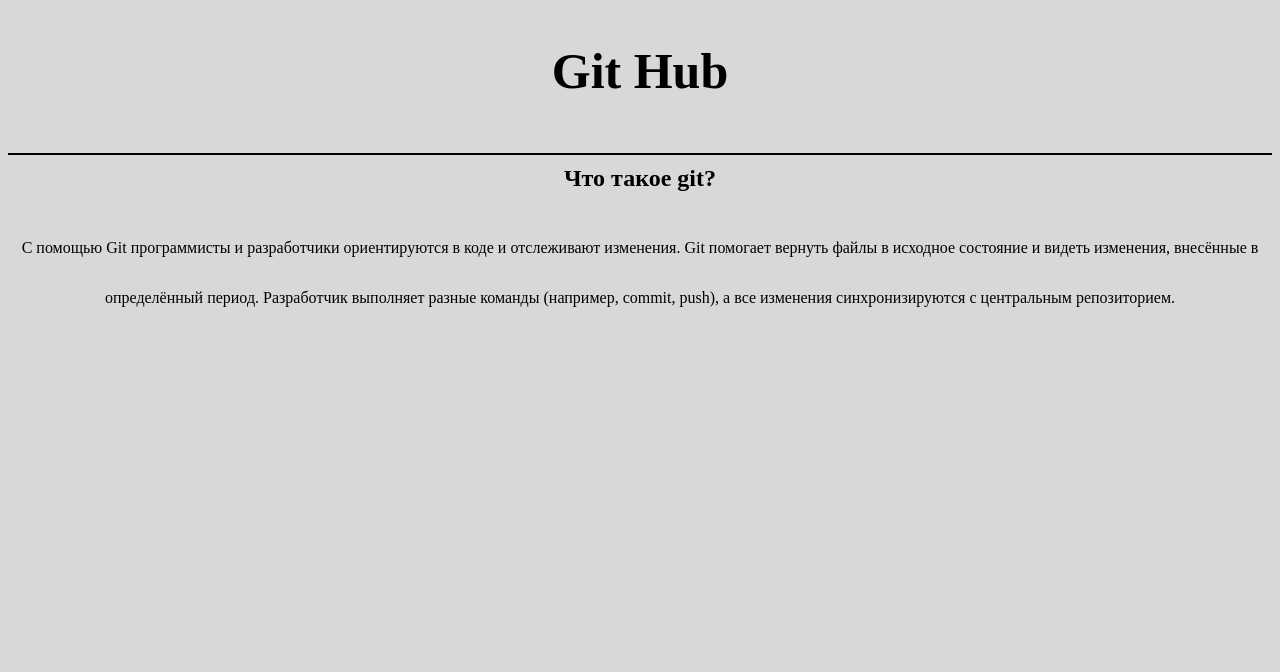
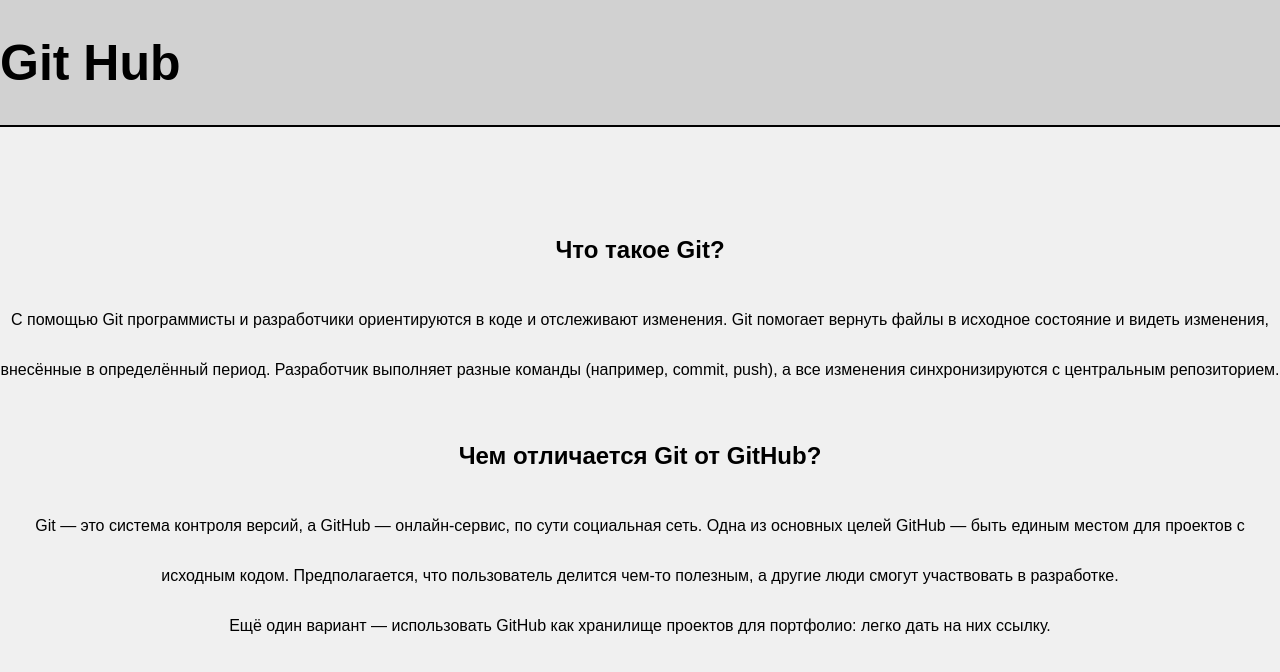
Before and after one commit to Hellworkerlives/ghub, a plain HTML site: page index.html in a window 1280 px wide. Drawn offline with Linux system fonts and the light colour scheme.

Commit message:
Поменяли дизайн

```diff
--- a/index.html
+++ b/index.html
@@ -13,8 +13,14 @@
     </header>
     <main>
         <section class="git">
-            <h2 class="git_Z">Что такое git?</h2>
-            <p class="git_T">С помощью Git программисты и разработчики ориентируются в коде и отслеживают изменения. Git помогает вернуть файлы в исходное состояние и видеть изменения, внесённые в определённый период. Разработчик выполняет разные команды (например, commit, push), а все изменения синхронизируются с центральным репозиторием.</p>
+            <div class="git-container">
+                <h2 class="git_Z">Что такое Git?</h2>
+                <p class="git_T">С помощью Git программисты и разработчики ориентируются в коде и отслеживают изменения. Git помогает вернуть файлы в исходное состояние и видеть изменения, внесённые в определённый период. Разработчик выполняет разные команды (например, commit, push), а все изменения синхронизируются с центральным репозиторием.</p>
+            </div>
+        </section>
+        <section class="Wgithub">
+                <h2 class="Wgithub_Z">Чем отличается Git от GitHub?</h2>
+                <p class="Wgithub_T">Git — это система контроля версий, а GitHub — онлайн-сервис, по сути социальная сеть. Одна из основных целей GitHub — быть единым местом для проектов с исходным кодом. Предполагается, что пользователь делится чем-то полезным, а другие люди смогут участвовать в разработке. <br> Ещё один вариант — использовать GitHub как хранилище проектов для портфолио: легко дать на них ссылку.</p>
         </section>
     </main>
 </body>
--- a/main.css
+++ b/main.css
@@ -1,16 +1,20 @@
 body{
-    background-color: #d8d8d8;
+    background-color: #f0f0f0;
+    font-family:sans-serif;
+    margin: 0;
+}
 
-}
 header{
-    justify-content: center;
     display: flex;
     margin-bottom: 0px;
+    background-color: rgb(209, 209, 209);
 }
+
 h1{
     font-size: 50px;
     cursor: pointer;
 }
+
 main{
     height: 2px;
     background-color: black;
@@ -20,3 +24,13 @@
     text-align: center;
     line-height: 50px;
 }
+
+.git{
+    display: flex;
+}
+
+.git_Z{
+    display: flex;
+    justify-content: center;
+    margin-top: 100px;
+}
```
